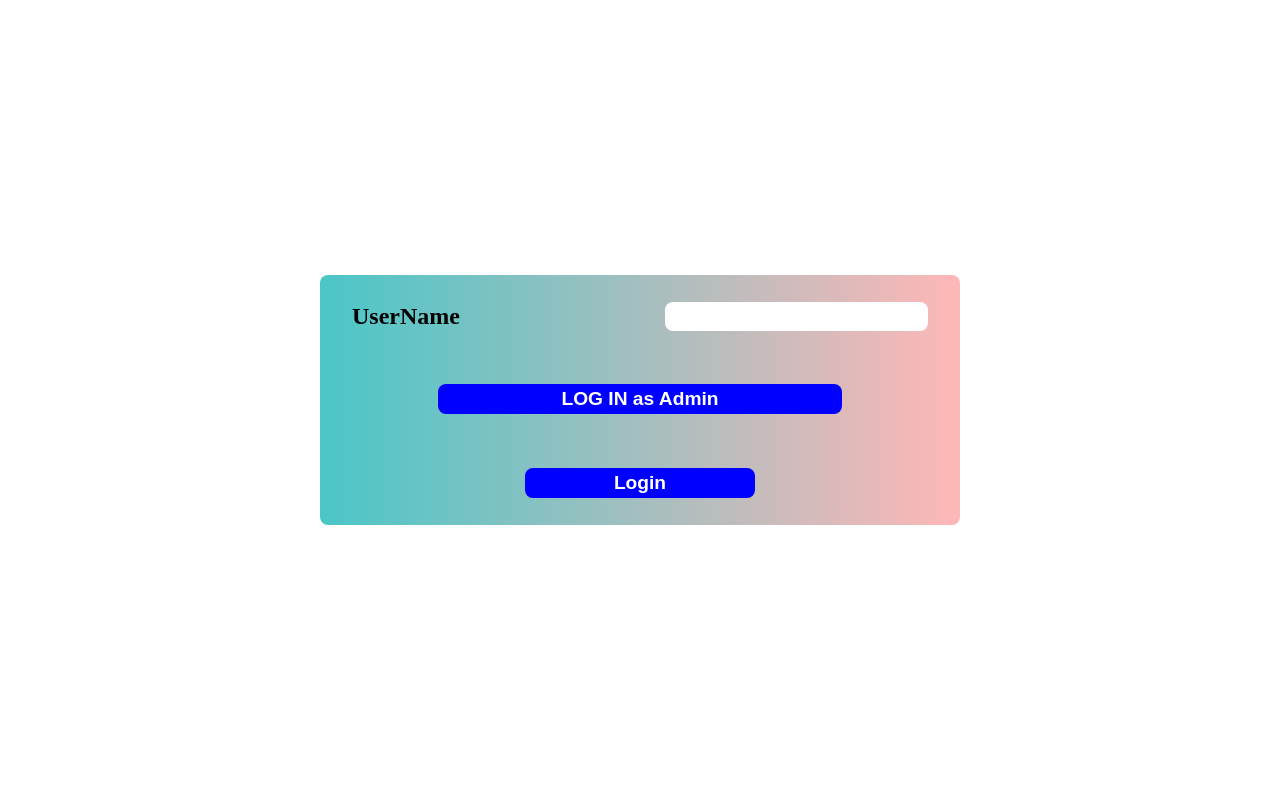
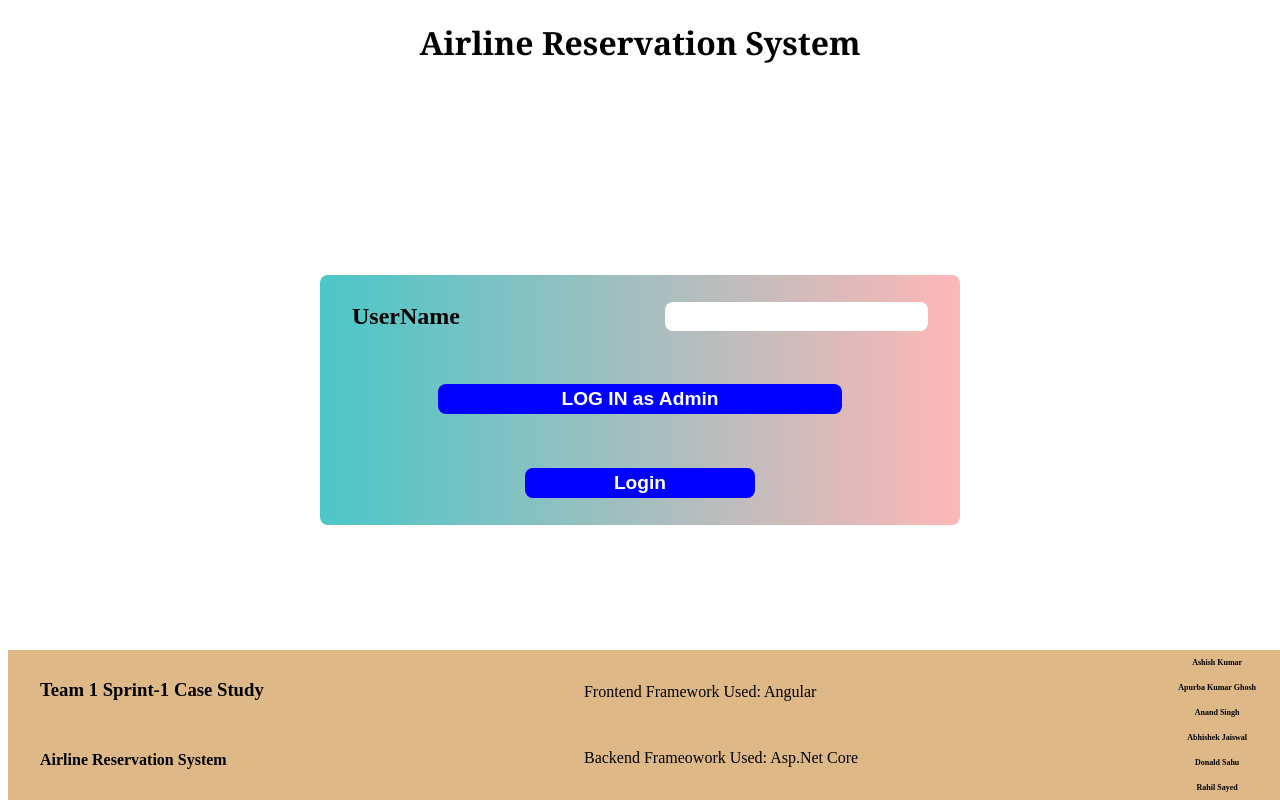
Before and after one commit to Apurba-Kumar-Ghosh/AirlineReservationSystem, an Angular app: page / in a window 1280 px wide. Built offline with nearby package versions, Linux system fonts and the light colour scheme.

Commit message:
adding footer

```diff
--- /dev/null
+++ b/src/app/Components/footer/footer.component.css
@@ -0,0 +1,25 @@
+.footer {
+  display: flex;
+  position: absolute;
+  bottom: 0;
+  width: 100vw;
+  box-sizing: border-box;
+  padding: 0 2rem;
+  justify-content: space-between;
+  min-height: 3rem;
+  background: burlywood;
+  color: #020202;
+}
+.footer div {
+  display: flex;
+  flex-direction: column;
+  justify-content: space-evenly;
+}
+.creators {
+  display: flex;
+  flex-direction: column;
+  justify-content: space-evenly;
+  align-items: center;
+  font-size: 0.5rem;
+  font-weight: 600;
+}
--- /dev/null
+++ b/src/app/Components/footer/footer.component.html
@@ -0,0 +1,18 @@
+<div class="footer">
+  <div>
+    <h3>Team 1 Sprint-1 Case Study</h3>
+    <h4>Airline Reservation System</h4>
+  </div>
+  <div class="details">
+    <p>Frontend Framework Used: Angular</p>
+    <p>Backend Frameowork Used: Asp.Net Core</p>
+  </div>
+  <div class="creators">
+    <p>Ashish Kumar</p>
+    <p>Apurba Kumar Ghosh</p>
+    <p>Anand Singh</p>
+    <p>Abhishek Jaiswal</p>
+    <p>Donald Sahu</p>
+    <p>Rahil Sayed</p>
+  </div>
+</div>
--- /dev/null
+++ b/src/app/Components/footer/footer.component.ts
@@ -0,0 +1,15 @@
+import { Component, OnInit } from '@angular/core';
+
+@Component({
+  selector: 'app-footer',
+  templateUrl: './footer.component.html',
+  styleUrls: ['./footer.component.css']
+})
+export class FooterComponent implements OnInit {
+
+  constructor() { }
+
+  ngOnInit(): void {
+  }
+
+}
--- a/src/app/Components/login-page/login-page.component.css
+++ b/src/app/Components/login-page/login-page.component.css
@@ -1,3 +1,8 @@
+h1 {
+  color: black;
+  font-family: Georgia, "Times New Roman", Times, serif;
+  text-align: center;
+}
 .form-holder {
   position: absolute;
   top: 50%;
--- a/src/app/Components/login-page/login-page.component.html
+++ b/src/app/Components/login-page/login-page.component.html
@@ -1,4 +1,5 @@
 <app-loader *ngIf="isLoading"></app-loader>
+<h1>Airline Reservation System</h1>
 <div class="form-holder">
   <form class="form" #form="ngForm" (ngSubmit)="onSubmit(form)">
     <div class="input-container">
@@ -30,3 +31,4 @@
     <button class="btn" type="submit">Login</button>
   </form>
 </div>
+<app-footer></app-footer>
--- a/src/app/app.module.ts
+++ b/src/app/app.module.ts
@@ -18,6 +18,7 @@ import { HttpClientModule } from '@angular/common/http';
 import { LoaderComponent } from './Components/loader/loader.component';
 import { GenerateReportComponent } from './Components/generate-report/generate-report.component';
 import { ReportService } from './Services/report.service';
+import { FooterComponent } from './Components/footer/footer.component';
 
 @NgModule({
   declarations: [
@@ -30,6 +31,7 @@ import { ReportService } from './Services/report.service';
     ViewFlightsComponent,
     LoaderComponent,
     GenerateReportComponent,
+    FooterComponent,
   ],
   imports: [BrowserModule, AppRoutingModule, FormsModule, HttpClientModule],
   providers: [
```
Also changed, not shown: 1 other file (tests, documents, lock files or other folders).
